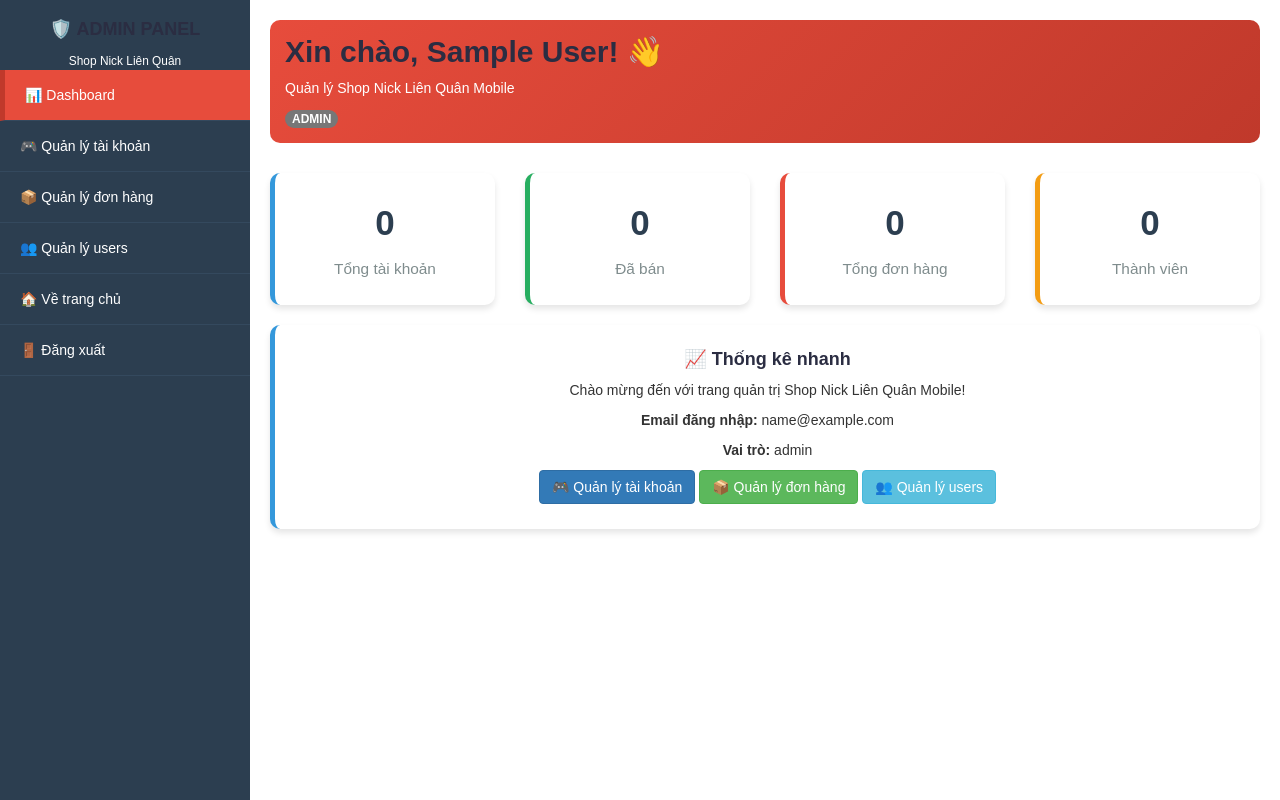
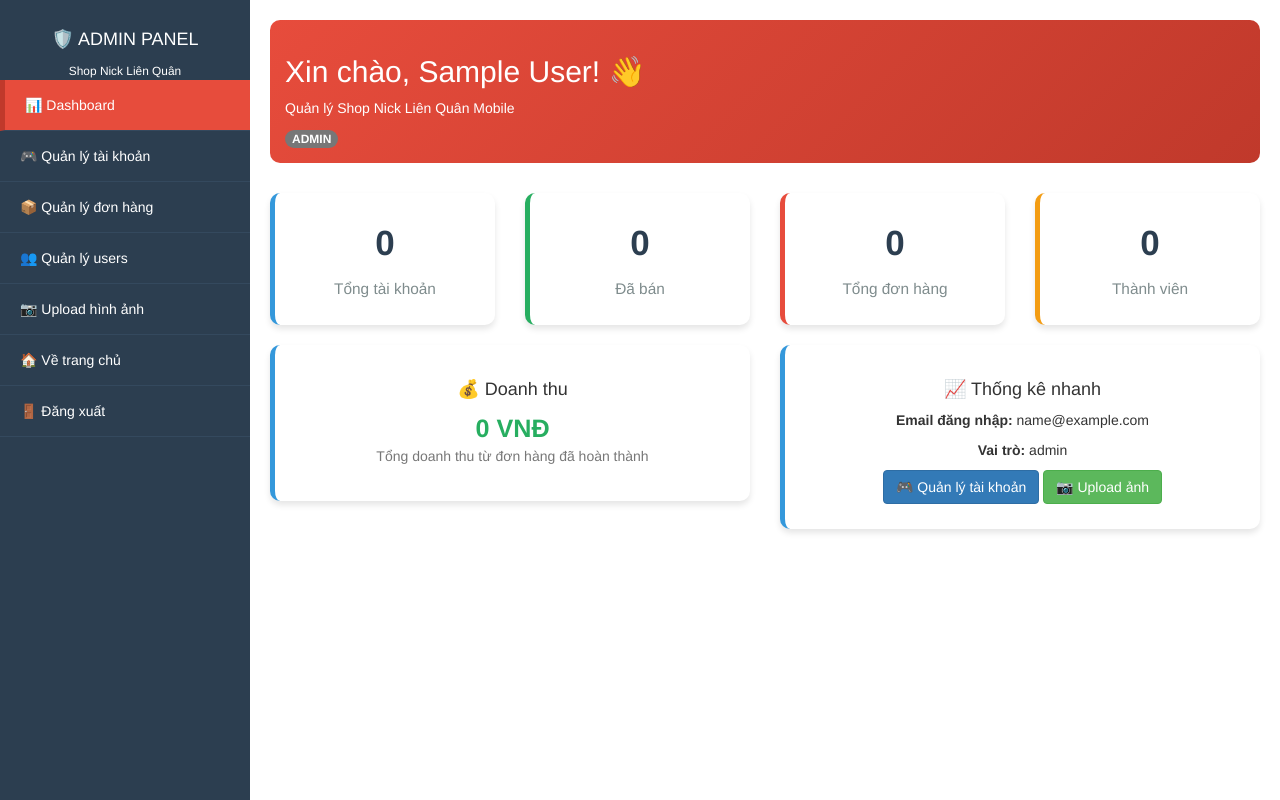
Before and after one commit to Luutieulong2005/website_1, a PHP site: page /admins/index.php in a window 1280 px wide. Run offline with PHP 8.4, Linux system fonts and the light colour scheme; the visitor is signed in with stand-in values (Sample User, id 1); data that the repository does not hold is empty.

Commit message:
Update index.php

```diff
--- a/admins/index.php
+++ b/admins/index.php
@@ -22,8 +22,11 @@ $total_orders = $stmt->fetch()['total_orders'];
 
 $stmt = $pdo->query("SELECT COUNT(*) as total_users FROM users");
 $total_users = $stmt->fetch()['total_users'];
+
+// Lấy doanh thu
+$stmt = $pdo->query("SELECT SUM(total_amount) as revenue FROM orders WHERE status = 'completed'");
+$revenue = $stmt->fetch()['revenue'] ?: 0;
 ?>
-
 <!DOCTYPE html>
 <html lang="vi">
 <head>
@@ -32,7 +35,6 @@ $total_users = $stmt->fetch()['total_users'];
     <title>Admin Panel - Shop Nick Liên Quân</title>
     <link type="text/css" rel="stylesheet" href="../css/bootstrap.min.css"/>
     <link rel="stylesheet" href="../css/font-awesome.min.css">
-    <link type="text/css" rel="stylesheet" href="../css/style.css"/>
     <style>
         .sidebar {
             background: #2c3e50;
@@ -89,6 +91,11 @@ $total_users = $stmt->fetch()['total_users'];
             border-radius: 10px;
             margin-bottom: 30px;
         }
+        .revenue {
+            font-size: 1.8em;
+            color: #27ae60;
+            font-weight: bold;
+        }
     </style>
 </head>
 <body>
@@ -97,14 +104,15 @@ $total_users = $stmt->fetch()['total_users'];
             <h4>🛡️ ADMIN PANEL</h4>
             <small>Shop Nick Liên Quân</small>
         </div>
-        <div class="nav flex-column">
+        <nav class="nav flex-column">
             <a class="nav-link active" href="index.php">📊 Dashboard</a>
             <a class="nav-link" href="accounts.php">🎮 Quản lý tài khoản</a>
             <a class="nav-link" href="orders.php">📦 Quản lý đơn hàng</a>
             <a class="nav-link" href="users.php">👥 Quản lý users</a>
+            <a class="nav-link" href="upload_image.php">📷 Upload hình ảnh</a>
             <a class="nav-link" href="../index.php">🏠 Về trang chủ</a>
             <a class="nav-link" href="logout.php">🚪 Đăng xuất</a>
-        </div>
+        </nav>
     </div>
 
     <div class="main-content">
@@ -146,16 +154,21 @@ $total_users = $stmt->fetch()['total_users'];
         </div>
 
         <div class="row mt-4">
-            <div class="col-md-12">
+            <div class="col-md-6">
+                <div class="stat-card">
+                    <h4>💰 Doanh thu</h4>
+                    <div class="revenue"><?php echo number_format($revenue, 0, ',', '.'); ?> VNĐ</div>
+                    <p class="text-muted">Tổng doanh thu từ đơn hàng đã hoàn thành</p>
+                </div>
+            </div>
+            <div class="col-md-6">
                 <div class="stat-card">
                     <h4>📈 Thống kê nhanh</h4>
-                    <p>Chào mừng đến với trang quản trị Shop Nick Liên Quân Mobile!</p>
                     <p><strong>Email đăng nhập:</strong> <?php echo $_SESSION['user_email']; ?></p>
                     <p><strong>Vai trò:</strong> <?php echo $_SESSION['user_role']; ?></p>
                     <div class="mt-3">
                         <a href="accounts.php" class="btn btn-primary">🎮 Quản lý tài khoản</a>
-                        <a href="orders.php" class="btn btn-success">📦 Quản lý đơn hàng</a>
-                        <a href="users.php" class="btn btn-info">👥 Quản lý users</a>
+                        <a href="upload_image.php" class="btn btn-success">📷 Upload ảnh</a>
                     </div>
                 </div>
             </div>
```
